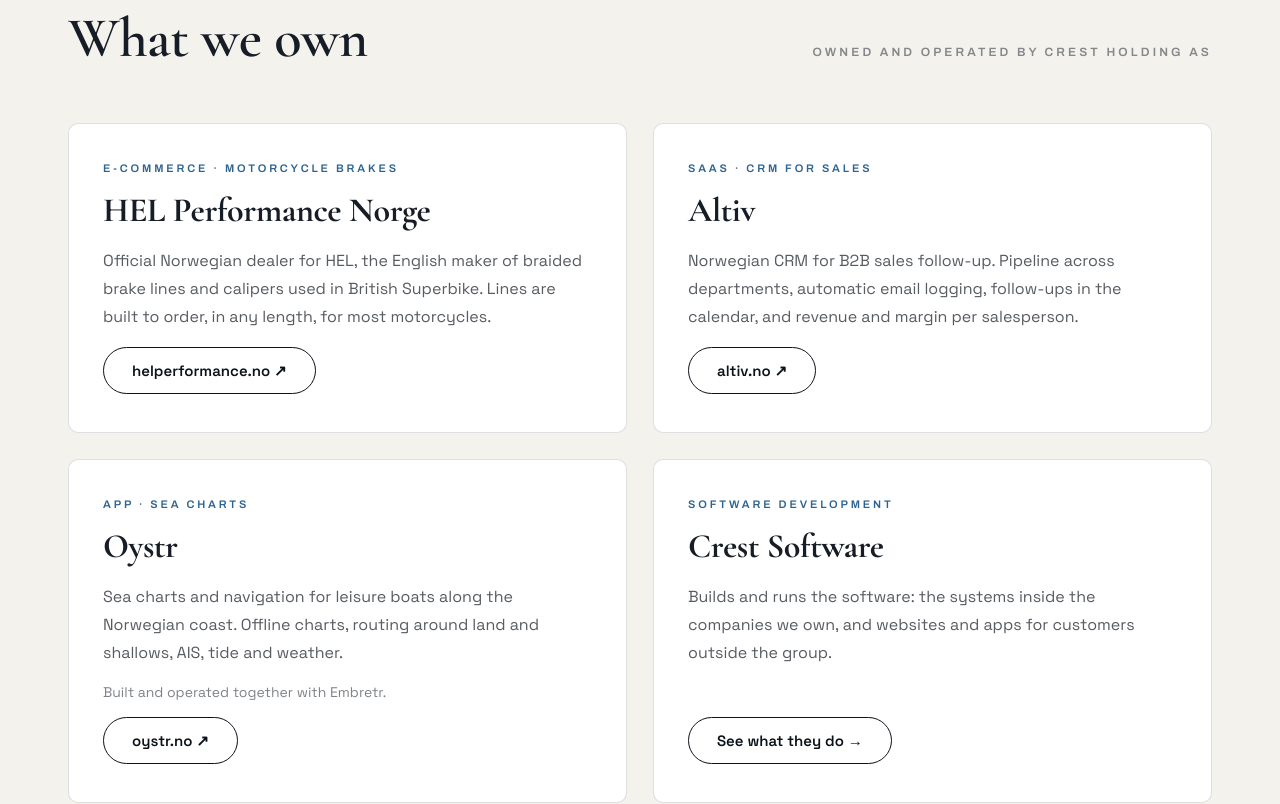
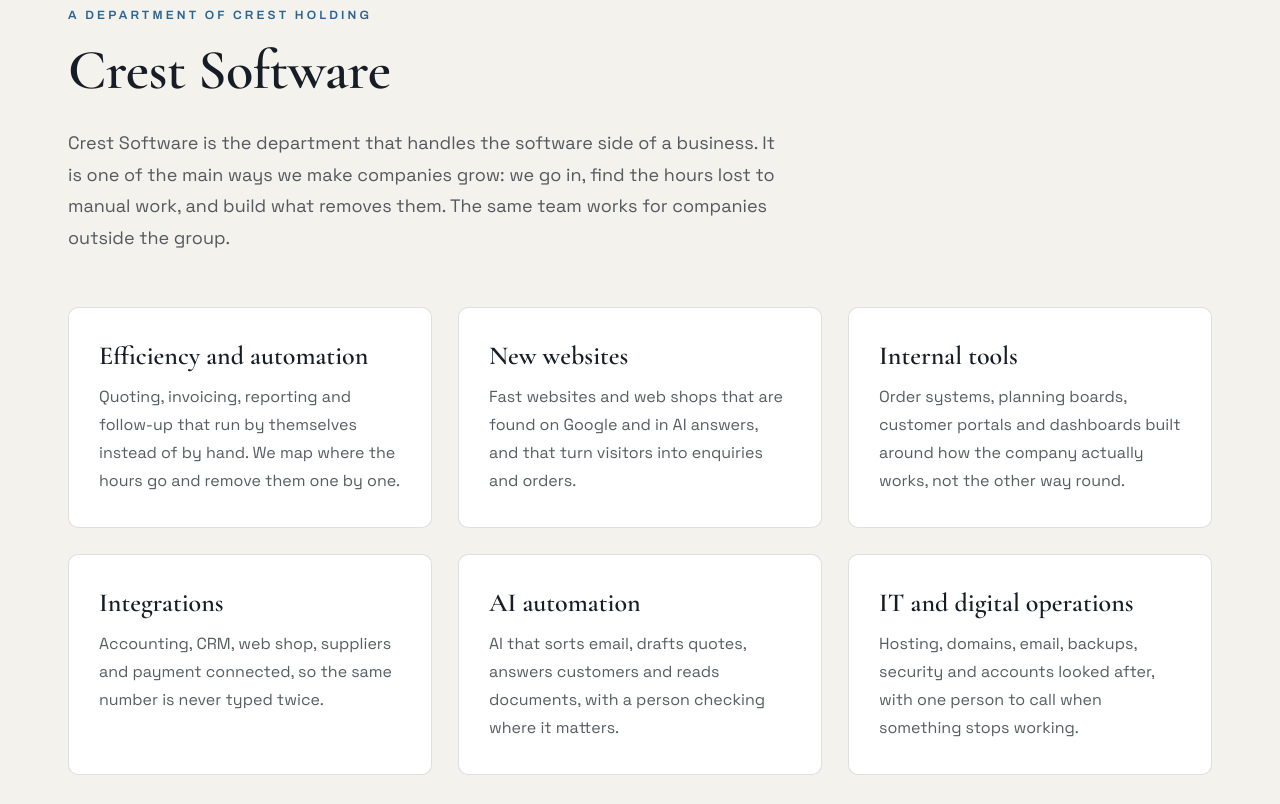
Before and after one commit to PhilipStave/stavesoftware, a Next.js app: page / in a window 1280 px wide. Shown: the part 1660-2464 px from the top of the page. Built offline with nearby package versions, Linux system fonts and the light colour scheme.

Commit message:
Fjern «What we own» og vis Crest Software som avdeling i Crest (#10)
Claude-Session: https://claude.ai/code/session_01PMNjT3TvDvfUHedAnrFp5L

Co-authored-by: Claude <noreply@anthropic.com>

```diff
--- a/app/crest-software/page.tsx
+++ b/app/crest-software/page.tsx
@@ -4,7 +4,7 @@ import { selskap } from "@/lib/selskap";
 import { tjenesteSider } from "@/lib/tjenestesider";
 
 const beskrivelse =
-  "Crest Software lager nettsiden eller appen, drifter den og gir deg én fast kontaktperson. SEO og AEO er en del av jobben. En virksomhet i Crest Holding AS.";
+  "Crest Software lager nettsiden eller appen, drifter den og gir deg én fast kontaktperson. SEO og AEO er en del av jobben. En avdeling i Crest Holding AS.";
 
 export const metadata: Metadata = {
   title: `Crest Software — nettsider og apper, bygget og driftet`,
@@ -36,7 +36,7 @@ export const metadata: Metadata = {
   },
 };
 
-// Crest Software er en virksomhet i selskapet, ikke et eget rettssubjekt:
+// Crest Software er en avdeling i selskapet, ikke et eget rettssubjekt:
 // derfor Brand med Crest Holding som eier, og tjenestene som tilbud.
 const jsonLd = {
   "@context": "https://schema.org",
--- a/components/HoldingSide.tsx
+++ b/components/HoldingSide.tsx
@@ -1,6 +1,7 @@
 import Link from "next/link";
 import { selskap } from "@/lib/selskap";
 import {
+  avdeling,
   bunntekst,
   foto,
   hero,
@@ -8,9 +9,7 @@ import {
   kriterier,
   meny,
   omOss,
-  portefoljeMerknad,
   prinsipper,
-  virksomheter,
 } from "@/lib/holding";
 
 // The holding company's front page.
@@ -132,8 +131,8 @@ export default function HoldingSide() {
           <a href="#what-we-do" className="hov-nl" style={{ color: "rgba(var(--ink-rgb),.75)" }}>
             {meny.slikJobberVi}
           </a>
-          <a href="#what-we-own" className="hov-nl" style={{ color: "rgba(var(--ink-rgb),.75)" }}>
-            {meny.portefolje}
+          <a href="#crest-software" className="hov-nl" style={{ color: "rgba(var(--ink-rgb),.75)" }}>
+            {meny.avdeling}
           </a>
           <a
             href="#contact"
@@ -277,72 +276,43 @@ export default function HoldingSide() {
         </div>
       </section>
 
-      <section id="what-we-own" className="hsek" style={{ ...WRAP, padding: "120px 48px 0" }}>
-        <div
-          style={{
-            display: "flex",
-            alignItems: "baseline",
-            justifyContent: "space-between",
-            gap: 24,
-            flexWrap: "wrap",
-            marginBottom: 54,
-          }}
-        >
-          <h2 style={OVERSKRIFT}>{meny.portefolje}</h2>
-          <span style={{ ...MERKELAPP, color: "rgba(var(--ink-rgb),.5)" }}>{portefoljeMerknad}</span>
-        </div>
-        <div className="hgrid2" style={{ display: "grid", gridTemplateColumns: "repeat(2, 1fr)", gap: 26 }}>
-          {virksomheter.map((v) => (
+      <section id="crest-software" className="hsek" style={{ ...WRAP, padding: "120px 48px 0" }}>
+        <div style={{ ...MERKELAPP, marginBottom: 18 }}>{avdeling.merkelapp}</div>
+        <h2 style={{ ...OVERSKRIFT, marginBottom: 26 }}>{avdeling.tittel}</h2>
+        <p style={{ ...BRODTEKST, fontSize: 18, margin: "0 0 54px", maxWidth: 720 }}>{avdeling.ingress}</p>
+        <div className="hgrid3" style={{ display: "grid", gridTemplateColumns: "repeat(3, 1fr)", gap: 26 }}>
+          {avdeling.tjenester.map((t) => (
             <article
-              key={v.navn}
+              key={t.navn}
               style={{
                 background: "var(--surface)",
                 border: "1px solid var(--line)",
                 borderRadius: 10,
-                padding: "38px 34px",
-                display: "flex",
-                flexDirection: "column",
-                gap: 16,
+                padding: "32px 30px",
               }}
             >
-              <div style={{ ...MERKELAPP, fontSize: 11 }}>{v.rolle}</div>
               <h3
                 style={{
                   fontFamily: "var(--font-garamond), Georgia, serif",
-                  fontWeight: 700,
-                  fontSize: 34,
-                  letterSpacing: "-.01em",
-                  margin: 0,
+                  fontWeight: 600,
+                  fontSize: 26,
+                  margin: "0 0 12px",
                   color: "var(--ink)",
                 }}
               >
-                {v.navn}
+                {t.navn}
               </h3>
-              <p style={{ ...BRODTEKST, fontSize: 16, margin: 0, flex: 1 }}>{v.tekst}</p>
-              {v.merknad && <p style={{ margin: 0, fontSize: 14, color: "rgba(var(--ink-rgb),.55)" }}>{v.merknad}</p>}
-              {v.href && v.ekstern && (
-                <a
-                  href={v.href}
-                  target="_blank"
-                  rel="noopener"
-                  className="btn-hvit"
-                  style={{ alignSelf: "flex-start", padding: "13px 28px", borderRadius: 999, fontWeight: 600, fontSize: 15 }}
-                >
-                  {v.lenketekst} ↗
-                </a>
-              )}
-              {v.href && !v.ekstern && (
-                <Link
-                  href={v.href}
-                  className="btn-hvit"
-                  style={{ alignSelf: "flex-start", padding: "13px 28px", borderRadius: 999, fontWeight: 600, fontSize: 15 }}
-                >
-                  {v.lenketekst} →
-                </Link>
-              )}
+              <p style={{ ...BRODTEKST, fontSize: 16, margin: 0 }}>{t.tekst}</p>
             </article>
           ))}
         </div>
+        <Link
+          href={avdeling.lenke.href}
+          className="btn-hvit"
+          style={{ display: "inline-block", marginTop: 40, padding: "13px 28px", borderRadius: 999, fontWeight: 600, fontSize: 15 }}
+        >
+          {avdeling.lenke.tekst} →
+        </Link>
       </section>
 
       <section id="what-we-look-for" className="hsek" style={{ ...WRAP, padding: "120px 48px 0" }}>
--- a/lib/holding.ts
+++ b/lib/holding.ts
@@ -14,18 +14,9 @@
 //    a reader who checks the register.
 //  - Everything is inside Crest Holding AS today, so "businesses", not
 //    "portfolio companies", unless a company really is a separate AS.
+//  - No list of what we own on the front page (removed 21 October 2026).
 
 import { selskap } from "./selskap";
-
-export type Virksomhet = {
-  navn: string;
-  rolle: string;
-  tekst: string;
-  href?: string;
-  lenketekst?: string;
-  ekstern?: boolean;
-  merknad?: string;
-};
 
 // vis: false gir en ren typografisk topp uten bilde. Bytt fil og kreditering
 // samlet her — fotografen og lisensen må alltid følge bildet.
@@ -52,7 +43,7 @@ export const hero = {
 
 export const meny = {
   slikJobberVi: "What we do",
-  portefolje: "What we own",
+  avdeling: "Crest Software",
   kontakt: "Contact",
   hjem: `${selskap.fulltNavn} — home`,
 };
@@ -84,54 +75,53 @@ export const prinsipper = {
       nr: "03",
       navn: "Grow",
       tekst:
-        "Our own software and sales people work inside the companies: quoting that takes minutes instead of days, follow-up that does not fall between chairs, and being found by the customers already looking for what they sell.",
+        "Our own software department, Crest Software, and our sales people work inside the companies: quoting that takes minutes instead of days, follow-up that does not fall between chairs, and being found by the customers already looking for what they sell.",
     },
   ],
 };
 
-// Teksten under beskriver bare det nettsiden selv sier: offisiell HEL-forhandler
-// i Norge. Ingen påstand om at vi eier merket HEL — det lages i England.
-export const virksomheter: Virksomhet[] = [
+// Crest Software is a department inside Crest Holding AS, not a business we
+// own on the side: it is one of the ways the group makes companies grow. The
+// same people also take work for companies outside the group.
+export const avdeling = {
+  merkelapp: "A department of Crest Holding",
+  tittel: "Crest Software",
+  ingress:
+    "Crest Software is the department that handles the software side of a business. It is one of the main ways we make companies grow: we go in, find the hours lost to manual work, and build what removes them. The same team works for companies outside the group.",
+  tjenester: [
     {
-    navn: "HEL Performance Norge",
-    rolle: "E-commerce · Motorcycle brakes",
+      navn: "Efficiency and automation",
       tekst:
-      "Official Norwegian dealer for HEL, the English maker of braided brake lines and calipers used in British Superbike. Lines are built to order, in any length, for most motorcycles.",
-    href: "https://helperformance.no",
-    lenketekst: "helperformance.no",
-    ekstern: true,
+        "Quoting, invoicing, reporting and follow-up that run by themselves instead of by hand. We map where the hours go and remove them one by one.",
     },
     {
-    navn: "Altiv",
-    rolle: "SaaS · CRM for sales",
+      navn: "New websites",
       tekst:
-      "Norwegian CRM for B2B sales follow-up. Pipeline across departments, automatic email logging, follow-ups in the calendar, and revenue and margin per salesperson.",
-    href: "https://altiv.no",
-    lenketekst: "altiv.no",
-    ekstern: true,
+        "Fast websites and web shops that are found on Google and in AI answers, and that turn visitors into enquiries and orders.",
     },
     {
-    navn: "Oystr",
-    rolle: "App · Sea charts",
+      navn: "Internal tools",
       tekst:
-      "Sea charts and navigation for leisure boats along the Norwegian coast. Offline charts, routing around land and shallows, AIS, tide and weather.",
-    href: "https://oystr.no",
-    lenketekst: "oystr.no",
-    ekstern: true,
-    merknad: "Built and operated together with Embretr.",
+        "Order systems, planning boards, customer portals and dashboards built around how the company actually works, not the other way round.",
     },
     {
-    navn: "Crest Software",
-    rolle: "Software development",
+      navn: "Integrations",
       tekst:
-      "Builds and runs the software: the systems inside the companies we own, and websites and apps for customers outside the group.",
-    href: "/crest-software",
-    lenketekst: "See what they do",
-    ekstern: false,
+        "Accounting, CRM, web shop, suppliers and payment connected, so the same number is never typed twice.",
     },
-];
-
-export const portefoljeMerknad = `Owned and operated by ${selskap.fulltNavn}`;
+    {
+      navn: "AI automation",
+      tekst:
+        "AI that sorts email, drafts quotes, answers customers and reads documents, with a person checking where it matters.",
+    },
+    {
+      navn: "IT and digital operations",
+      tekst:
+        "Hosting, domains, email, backups, security and accounts looked after, with one person to call when something stops working.",
+    },
+  ],
+  lenke: { tekst: "See what Crest Software does", href: "/crest-software" },
+};
 
 export const kriterier = {
   tittel: "What we look for",
```
Lines whose indentation alone changed are shown as unchanged.
